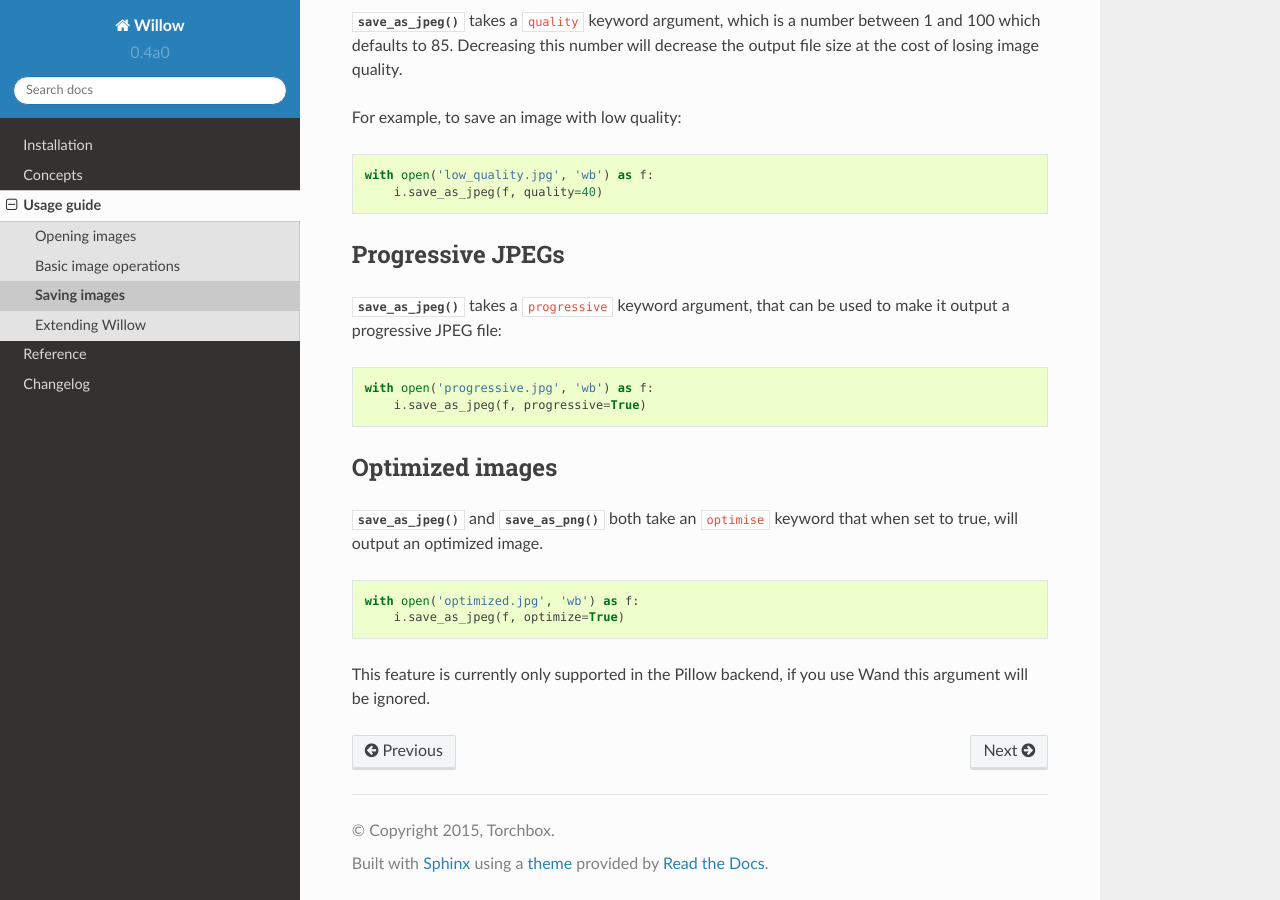
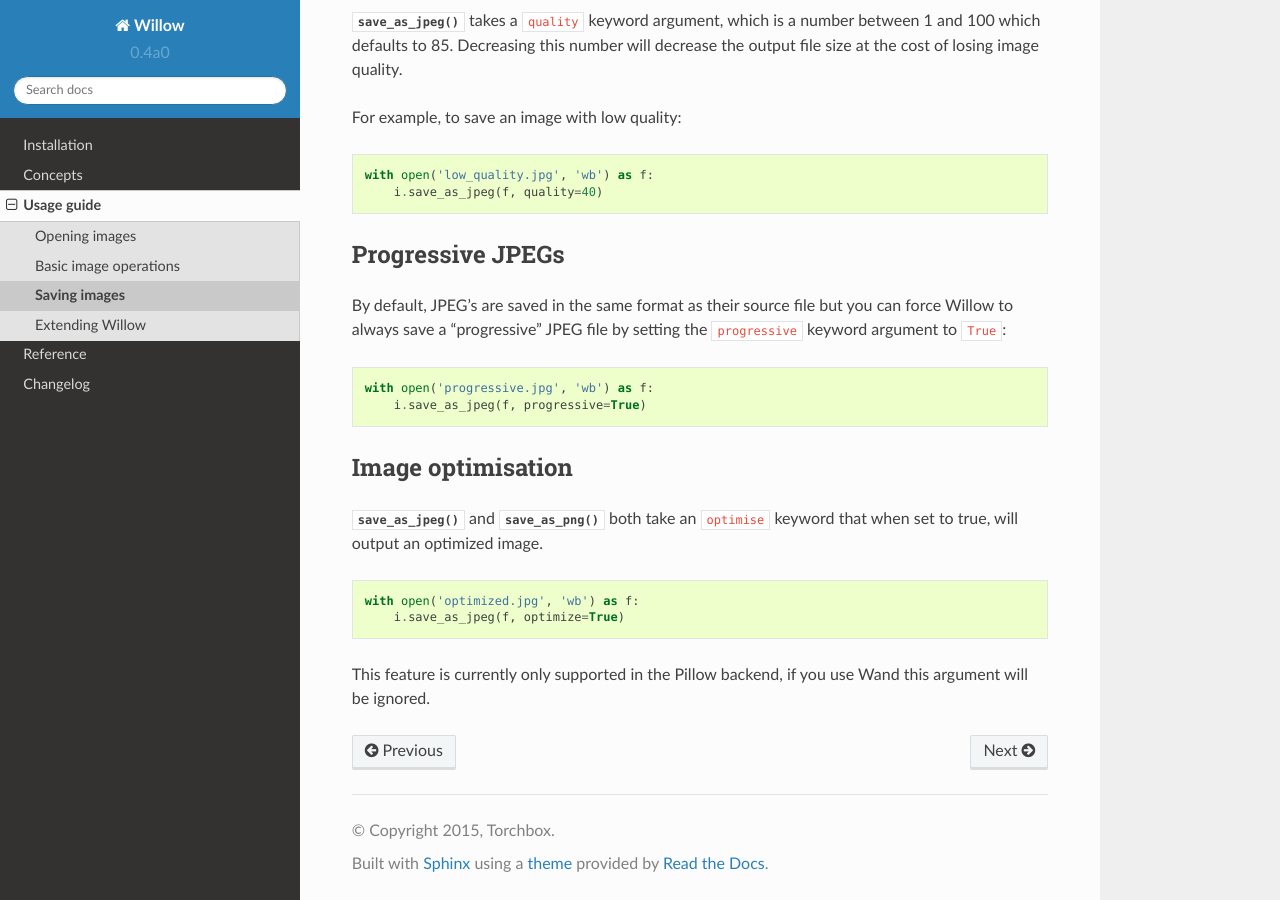
Before and after one commit to wagtail/Willow, a Sphinx documentation site: the page built from docs/guide/save.rst, in a window 1280 px wide and 900 px high, scrolled down 533 px. Built offline with Sphinx 7.4.7 and the Read the Docs theme 2.0.0, drawn with Linux system fonts in a browser that asks for light colours.

Commit message:
Docs tweaks

```diff
--- a/docs/guide/save.rst
+++ b/docs/guide/save.rst
@@ -34,16 +34,17 @@ For example, to save an image with low quality:
 Progressive JPEGs
 -----------------
 
-:meth:`~Image.save_as_jpeg` takes a ``progressive`` keyword argument, that can
-be used to make it output a progressive JPEG file:
+By default, JPEG's are saved in the same format as their source file but you
+can force Willow to always save a "progressive" JPEG file by setting the
+``progressive`` keyword argument to ``True``:
 
 .. code-block:: python
 
     with open('progressive.jpg', 'wb') as f:
         i.save_as_jpeg(f, progressive=True)
 
-Optimized images
-----------------
+Image optimisation
+------------------
 
 :meth:`~Image.save_as_jpeg` and :meth:`~Image.save_as_png` both take an
 ``optimise`` keyword that when set to true, will output an optimized image.
```
